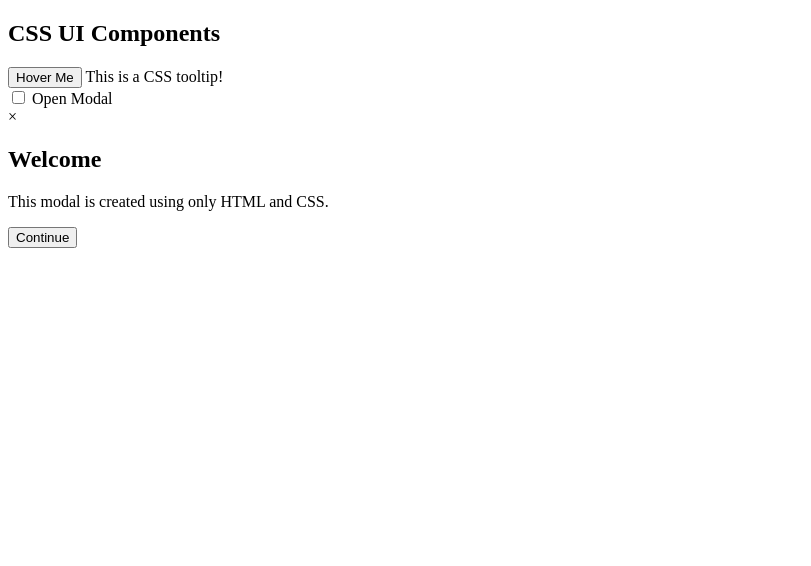
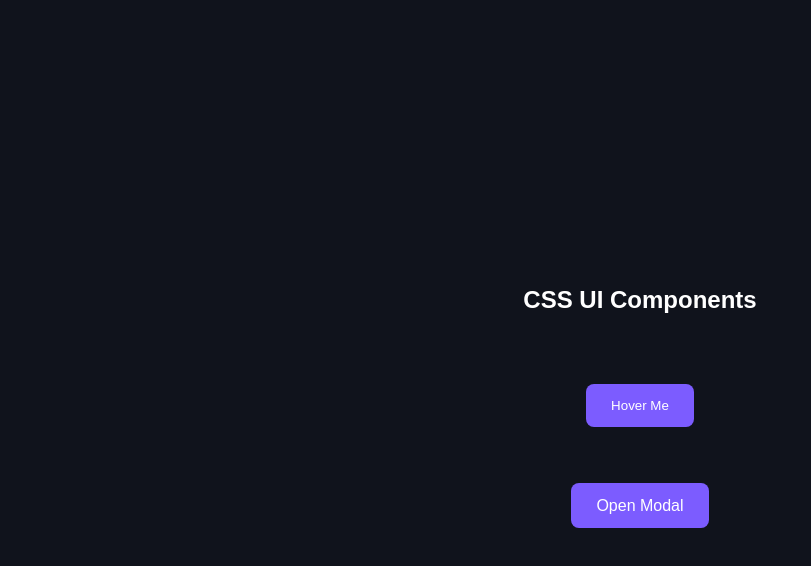
Before and after one commit to Rishabh808-hash/Interactive-CSS-Components, a plain HTML site: page index.html in a window 1280 px wide. Shown: the whole page, without its empty margins (0-811 px from the left). Drawn offline with Linux system fonts and the light colour scheme.

Commit message:
Update index.html

```diff
--- a/index.html
+++ b/index.html
@@ -7,7 +7,7 @@
 
     <title>CSS UI Components</title>
 
-    <link rel="stylesheet" href="tooltip.css">
+    <link rel="stylesheet" href="styles.css">
 </head>
 
 <body>
```
